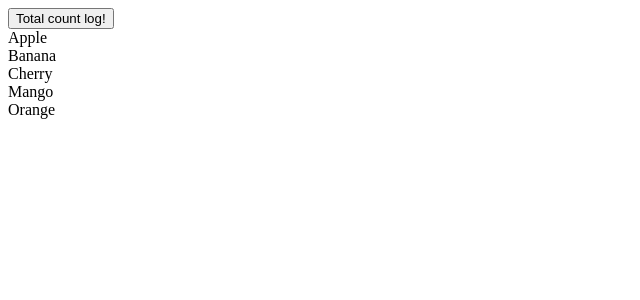
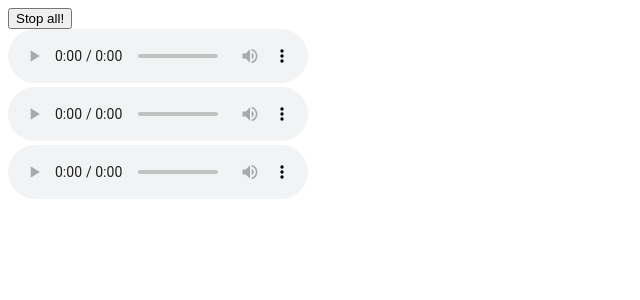
Before and after one commit to jyooj08/Svelte-Study, a Svelte app in the folder week5/component/: page / in a window 1280 px wide. Shown: the top 300 px of the page, without its empty margins (0-640 px from the left). Built offline with nearby package versions, Linux system fonts and the light colour scheme.

Commit message:
오디오플레이어 예제

```diff
--- a/week5/component/src/App.svelte
+++ b/week5/component/src/App.svelte
@@ -1,15 +1,15 @@
 <script>
-  import Fruit, { count } from "./Fruit.svelte";
+  import AudioPlayer, { stopAll } from "./AudioPlayer.svelte";
 
-  let fruits = ["Apple", "Banana", "Cherry", "Mango", "Orange"];
+  let audioTracks = [
+    "https://sveltejs.github.io/assets/music/strauss.mp3",
+    "https://sveltejs.github.io/assets/music/holst.mp3",
+    "https://sveltejs.github.io/assets/music/satie.mp3",
+  ];
 </script>
 
-<button
-  on:click={() => {
-    console.log(count);
-  }}>Total count log!</button
->
+<button on:click={stopAll}>Stop all!</button>
 
-{#each fruits as fruit}
-  <Fruit {fruit} />
+{#each audioTracks as src}
+  <AudioPlayer {src} />
 {/each}
--- /dev/null
+++ b/week5/component/src/AudioPlayer.svelte
@@ -0,0 +1,24 @@
+<script context="module">
+  const players = new Set();
+
+  export function stopAll() {
+    players.forEach((p) => p.pause());
+  }
+</script>
+
+<script>
+  import { onMount } from "svelte";
+
+  export let src;
+  let player;
+
+  onMount(() => {
+    players.add(player);
+  });
+</script>
+
+<div>
+  <audio {src} bind:this={player} controls>
+    <track kind="captions" />
+  </audio>
+</div>
```
Also changed, not shown: week5/component/src/App5.svelte (added, +15 -0 lines).
